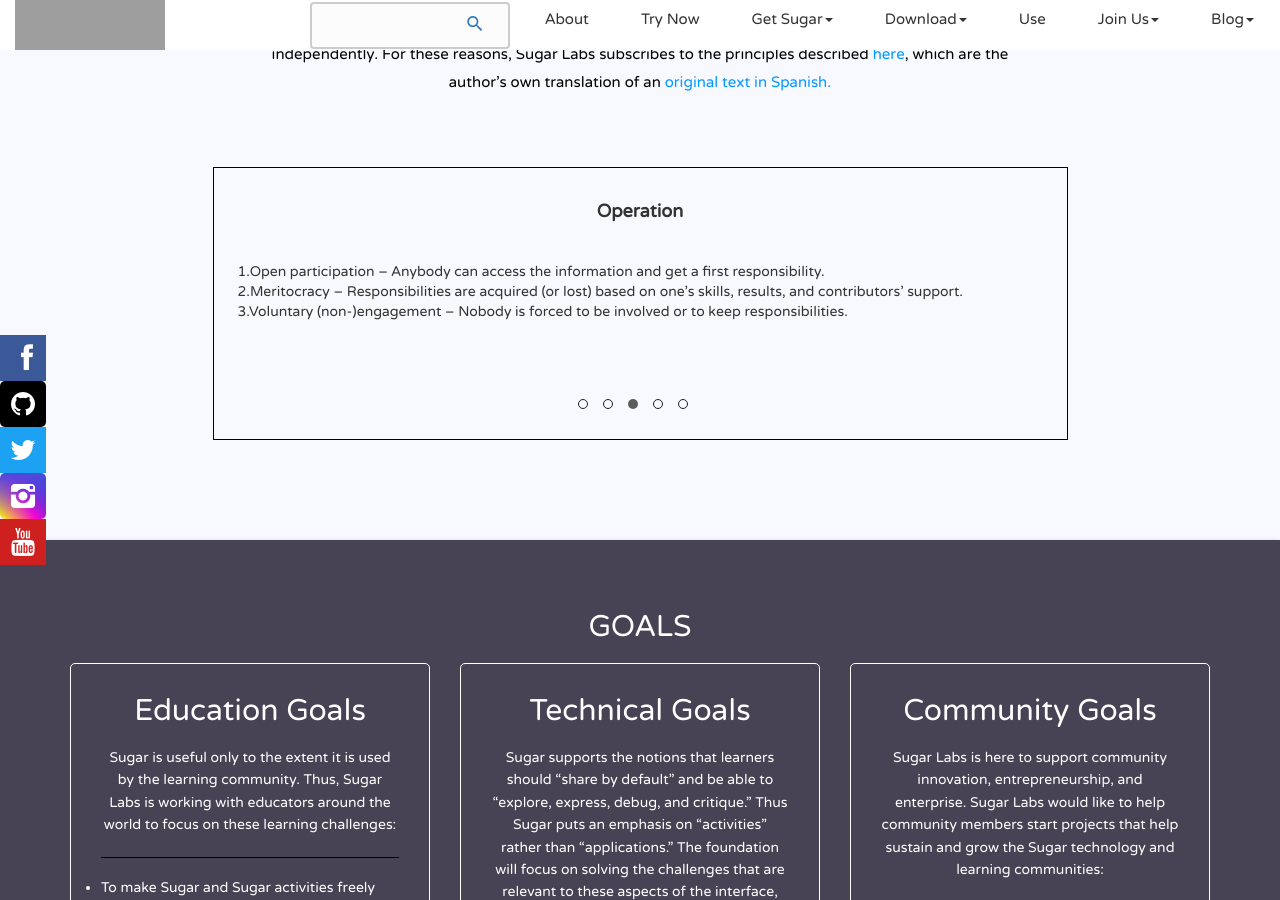
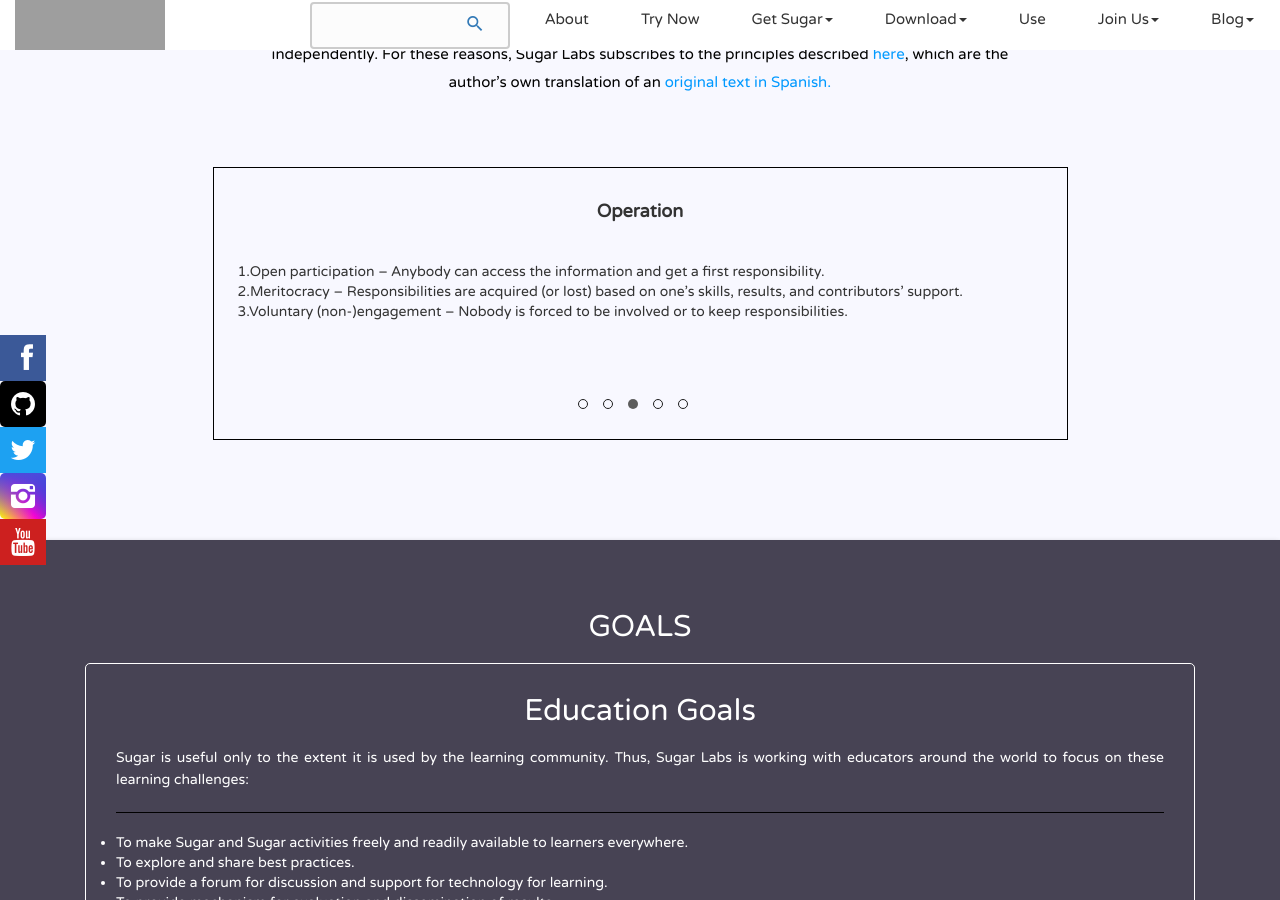
Before and after one commit to sugarlabs/www, a Jekyll site: the page built from about-us.html, in a window 1280 px wide and 900 px high, scrolled down 1170 px. Built offline with Jekyll 4.4.1, drawn with Linux system fonts in a browser that asks for light colours; some web fonts are replaced; comment, search, counter and statistics services are not loaded; grey boxes are pictures that could not be loaded.

```diff
--- a/about-us.html
+++ b/about-us.html
@@ -123,11 +123,11 @@
                         <h2>GOALS</h2>
                     </div>
                 </div>
-                <div class="row">
-                    <div class="col-md-4">
-                        <div class="border-box boxDownload2">
+                <!-- <div class="row"> -->
+                    <div class="col-md-12">
+                        <div class="border-box boxDownload3">
                             <h2 >Education Goals</h2>
-                            <p>Sugar is useful only to the extent it is used by the learning community. Thus, Sugar Labs is working with educators around the world to focus on these learning challenges:</p>
+                            <p style="text-align:justify">Sugar is useful only to the extent it is used by the learning community. Thus, Sugar Labs is working with educators around the world to focus on these learning challenges:</p>
                             <hr>
                             <ul class="leftAlign listDiscStyle">
                                 <li class="listFont customFontSize2" >To make Sugar and Sugar activities freely and readily available to learners everywhere.</li>
@@ -137,10 +137,10 @@
                             </ul>
                         </div>
                     </div>
-                    <div class="col-md-4">
+                    <div class="col-md-12">
                         <div class="border-box boxDownload3">
                             <h2 >Technical Goals</h2>
-                            <p>Sugar supports the notions that learners should “share by default” and be able to “explore, express, debug, and critique.” Thus Sugar puts an emphasis on “activities” rather than “applications.” The foundation will focus on solving the challenges that are relevant to these aspects of the interface, namely:</p>
+                            <p style="text-align:justify">Sugar supports the notions that learners should “share by default” and be able to “explore, express, debug, and critique.” Thus Sugar puts an emphasis on “activities” rather than “applications.” The foundation will focus on solving the challenges that are relevant to these aspects of the interface, namely:</p>
                             <hr>
                             <ul class="leftAlign listDiscStyle">
                                 <li class="listFont customFontSize2">To make it “simple” to share Sugar activities. This will require an architecture that allows discovery of activities.</li>
@@ -150,10 +150,10 @@
                             </ul>
                         </div>
                     </div>
-                    <div class="col-md-4">
-                        <div class="border-box boxDownload2">
+                    <div class="col-md-12">
+                        <div class="border-box boxDownload3">
                             <h2 >Community Goals</h2>
-                            <p>Sugar Labs is here to support community innovation, entrepreneurship, and enterprise. Sugar Labs would like to help community members start projects that help sustain and grow the Sugar technology and learning communities:</p>
+                            <p style="text-align:justify">Sugar Labs is here to support community innovation, entrepreneurship, and enterprise. Sugar Labs would like to help community members start projects that help sustain and grow the Sugar technology and learning communities:</p>
                             <hr>
                             <ul class="leftAlign listDiscStyle">
                                 <li class="listFont customFontSize2">To provide local and regional technical and pedagogical support.</li>
@@ -163,7 +163,7 @@
                             </ul>
                         </div>
                     </div>
-                </div>
+                <!-- </div> -->
             </div>
         </div>
     </div>
```
